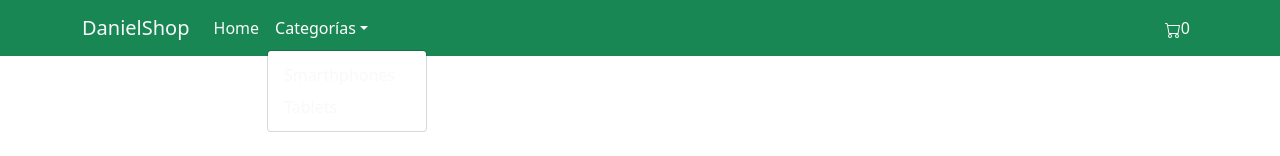
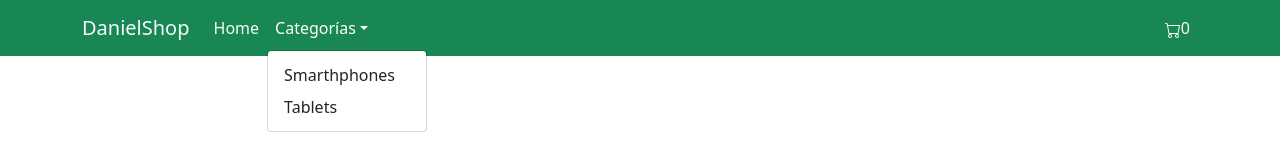
Before and after one commit to DanielCBacab/coderapp, a React (Create React App) app: page / in a window 1280 px wide. Both pictures are taken after a click on the button "Categorías". Shown: the top 156 px of the page. Built offline with nearby package versions, Linux system fonts and the light colour scheme; no server answers; the database is empty.

Commit message:
color changes

```diff
--- a/src/components/NavBar.jsx
+++ b/src/components/NavBar.jsx
@@ -33,7 +33,7 @@ const NavBar = () => {
               <NavDropdown.Item>
                 <NavLink
                   to="/categories/smarthphone"
-                  className="me-auto text-light text-decoration-none"
+                  className="me-auto text-dark text-decoration-none"
                 >
                   Smarthphones
                 </NavLink>
@@ -41,7 +41,7 @@ const NavBar = () => {
               <NavDropdown.Item>
                 <NavLink
                   to="/categories/tablet"
-                  className="me-auto text-light text-decoration-none"
+                  className="me-auto text-dark text-decoration-none"
                 >
                   Tablets
                 </NavLink>
```
